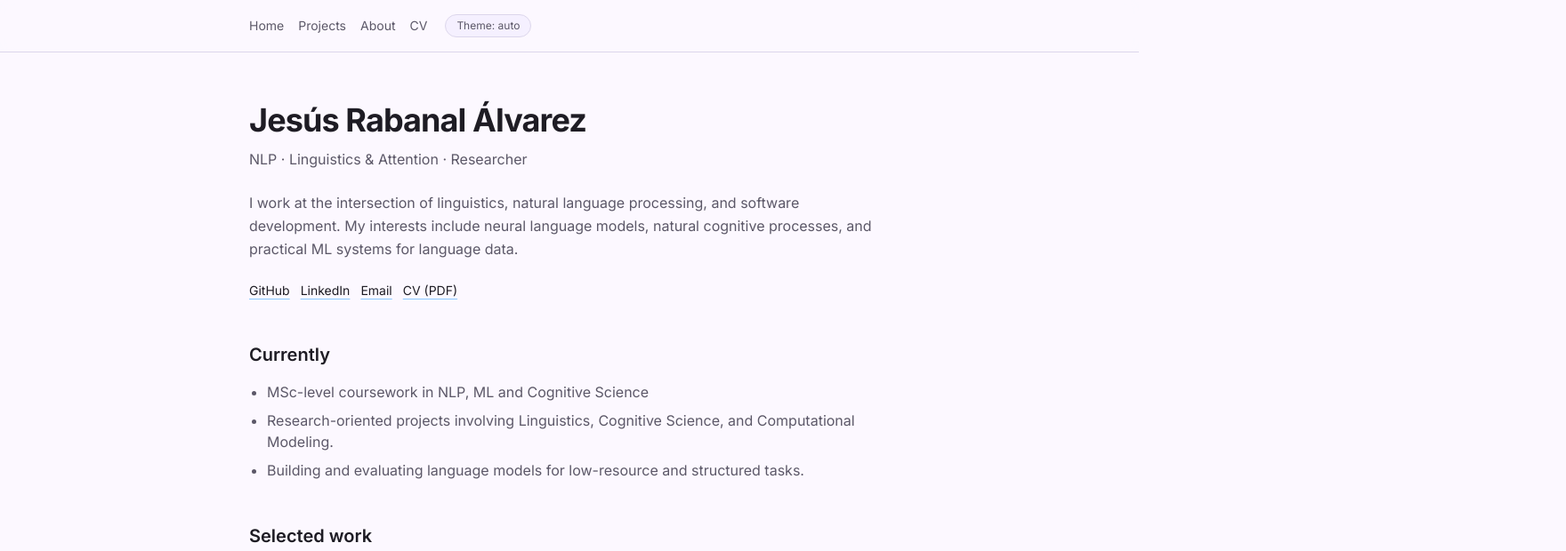
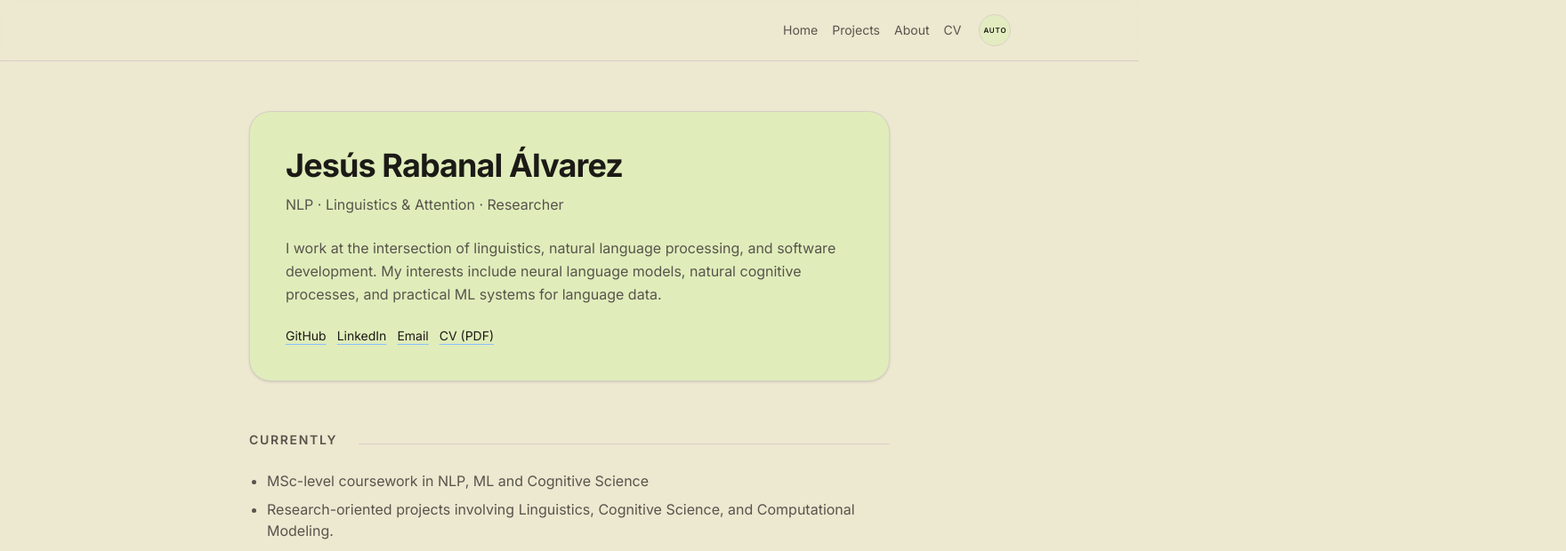
Before and after one commit to RabanalGsus/my-portfolio, a Next.js app: page / in a window 1280 px wide. Shown: the top 620 px of the page at 89% size, 1760 px wide, since content can reach past the window. Built offline with nearby package versions, Linux system fonts and the light colour scheme; no server answers.

Commit message:
changes to colours and distribution of info

```diff
--- a/app/globals.css
+++ b/app/globals.css
@@ -1,25 +1,23 @@
 @import "tailwindcss";
 
-/* Pastel light theme (default) */
 :root {
-  --bg: 252 248 255;        /* lavender-tinted white */
-  --panel: 245 240 255;     /* soft lavender */
-  --border: 220 214 235;    /* muted border */
-  --text: 30 28 36;         /* soft near-black */
-  --muted: 92 88 104;       /* muted text */
-  --accent: 139 199 255;    /* pastel sky */
-  --accent2: 255 186 214;   /* pastel pink */
+  --bg: 237 232 208;
+  --panel: 224	237	187;
+  --border: 214 208 198;
+  --text: 28 26 22;
+  --muted: 88 84 76;
+  --accent: 140 190 255;
+  --accent2: 242 180 200;
 }
 
-/* Dark theme (still pastel-ish, not harsh) */
 :root[data-theme="dark"] {
-  --bg: 16 16 24;           /* soft navy-black */
-  --panel: 26 26 38;        /* lifted surface */
-  --border: 58 58 78;       /* muted border */
-  --text: 242 240 248;      /* soft white */
-  --muted: 170 166 186;     /* muted text */
-  --accent: 160 210 255;    /* pastel sky */
-  --accent2: 255 198 222;   /* pastel pink */
+  --bg: 18 18 20;
+  --panel: 28 28 32;
+  --border: 64 64 70;
+  --text: 240 238 234;
+  --muted: 175 170 160;
+  --accent: 160 210 255;
+  --accent2: 255 195 215;
 }
 
 html,
@@ -29,5 +27,5 @@ body {
 }
 
 body {
-  font-family: var(--font-sans, system-ui, -apple-system, Segoe UI, Roboto, Arial, sans-serif);
+  font-family: var(--font-sans, system-ui, sans-serif);
 }
--- a/app/page.tsx
+++ b/app/page.tsx
@@ -9,6 +9,7 @@ export default function Home() {
     <main>
       <div className="mx-auto max-w-3xl px-6 py-14">
         <header>
+          <div className="rounded-3xl border border-[rgb(var(--border))] bg-[rgb(var(--panel))] p-10 shadow-sm">
             <h1 className="text-4xl font-bold tracking-tight text-[rgb(var(--text))]">
               Jesús Rabanal Álvarez
             </h1>
@@ -48,6 +49,7 @@ export default function Home() {
               >
                 CV (PDF)
               </a>
+            </div>
           </div>
         </header>
 
--- a/components/Nav.tsx
+++ b/components/Nav.tsx
@@ -2,6 +2,7 @@
 
 import { useEffect, useState } from "react";
 import Link from "next/link";
+import { Sun, Moon } from "lucide-react";
 
 const nav = [
   { href: "/", label: "Home" },
@@ -12,25 +13,33 @@ const nav = [
 
 type ThemeMode = "auto" | "light" | "dark";
 
+function getThemeMode(): ThemeMode {
+  return ((window as any).__themeMode as ThemeMode | undefined) ?? "auto";
+}
+
+function setThemeMode(mode: ThemeMode) {
+  (window as any).__setThemeMode?.(mode);
+}
+
 export default function Nav() {
   const [mode, setMode] = useState<ThemeMode>("auto");
 
   useEffect(() => {
-    // read the mode that ThemeProvider exposes (fallback to auto)
-    const m = ((window as any).__themeMode as ThemeMode | undefined) ?? "auto";
-    setMode(m);
+    setMode(getThemeMode());
   }, []);
 
   function cycleTheme() {
-    const current = ((window as any).__themeMode as ThemeMode | undefined) ?? "auto";
-    const next: ThemeMode = current === "auto" ? "light" : current === "light" ? "dark" : "auto";
-    (window as any).__setThemeMode?.(next);
+    const current = getThemeMode();
+    const next: ThemeMode =
+      current === "light" ? "dark" : current === "dark" ? "auto" : "light";
+
+    setThemeMode(next);
     setMode(next);
   }
 
   return (
     <header className="sticky top-0 z-50 border-b border-[rgb(var(--border))] bg-[rgb(var(--bg))]/80 backdrop-blur">
-      <div className="mx-auto flex max-w-3xl items-center justify-between px-6 py-4">
+      <div className="mx-auto flex max-w-3xl items-center justify-between px-220 py-4">
         <div className="flex items-center gap-5">
           <nav className="flex gap-4 text-sm text-[rgb(var(--muted))]">
             {nav.map((item) => (
@@ -45,12 +54,19 @@ export default function Nav() {
           </nav>
 
           <button
-            className="rounded-full border border-[rgb(var(--border))] bg-[rgb(var(--panel))] px-3 py-1 text-xs text-[rgb(var(--muted))] hover:text-[rgb(var(--text))] hover:border-[rgb(var(--accent))] transition"
             onClick={cycleTheme}
             type="button"
-            title="Theme: auto/light/dark"
+            aria-label="Toggle theme (light, dark, auto)"
+            title="Toggle theme (light → dark → auto)"
+            className="flex h-9 w-9 items-center justify-center rounded-full border border-[rgb(var(--border))] bg-[rgb(var(--panel))]/70 text-[rgb(var(--text))] transition hover:border-[rgb(var(--accent))] hover:-translate-y-0.5"
           >
-            Theme: {mode}
+            {mode === "light" && <Sun size={18} />}
+            {mode === "dark" && <Moon size={18} />}
+            {mode === "auto" && (
+              <span className="text-[8px] font-semibold tracking-widest">
+                AUTO
+              </span>
+            )}
           </button>
         </div>
       </div>
--- a/components/ProjectCard.tsx
+++ b/components/ProjectCard.tsx
@@ -12,7 +12,7 @@ export default function ProjectCard({
   href?: string;
 }) {
   const Card = (
-    <article className="group rounded-2xl border border-[rgb(var(--border))] bg-[rgb(var(--panel))] p-6 transition hover:border-[rgb(var(--accent))]">
+    <article className="group rounded-3xl border border-[rgb(var(--border))] bg-[rgb(var(--panel))] p-7 shadow-sm transition hover:-translate-y-0.5 hover:shadow-md hover:border-[rgb(var(--accent))]">
       <div className="flex items-start justify-between gap-4">
         <h3 className="text-base font-semibold leading-snug text-[rgb(var(--text))]">
           {title}
--- a/components/Section.tsx
+++ b/components/Section.tsx
@@ -8,9 +8,14 @@ export default function Section({
   children: ReactNode;
 }) {
   return (
-    <section className="mt-12">
-      <h2 className="text-xl font-semibold">{title}</h2>
-      <div className="mt-4 text-zinc-300">{children}</div>
+    <section className="mt-14">
+      <div className="flex items-baseline justify-between gap-6">
+        <h2 className="text-sm font-semibold tracking-[0.12em] uppercase text-[rgb(var(--muted))]">
+          {title}
+        </h2>
+        <div className="h-px flex-1 bg-[rgb(var(--border))]" />
+      </div>
+      <div className="mt-6">{children}</div>
     </section>
   );
 }
--- a/package.json
+++ b/package.json
@@ -9,6 +9,7 @@
     "lint": "eslint"
   },
   "dependencies": {
+    "lucide-react": "^0.563.0",
     "next": "16.1.1",
     "react": "19.2.3",
     "react-dom": "19.2.3"
```
Also changed, not shown: 1 other file (tests, documents, lock files or other folders). Lines whose indentation alone changed are shown as unchanged.
